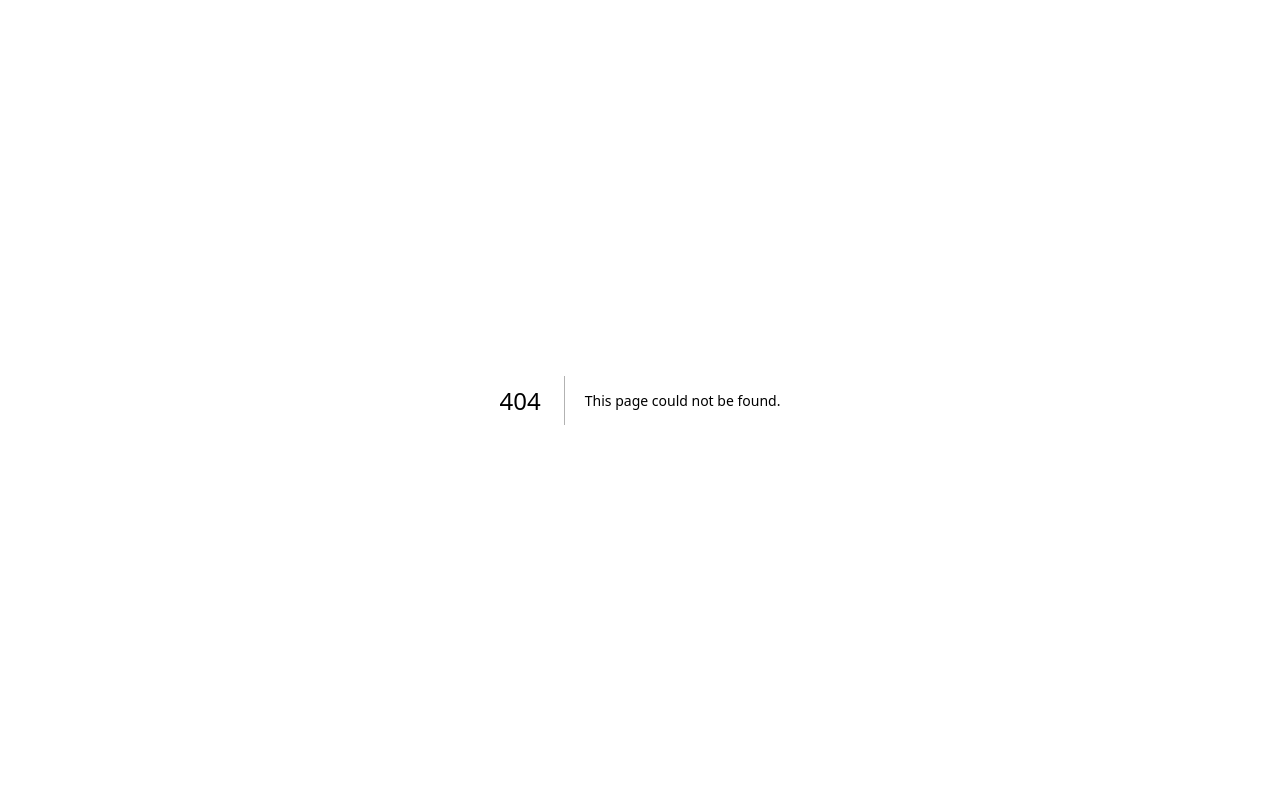
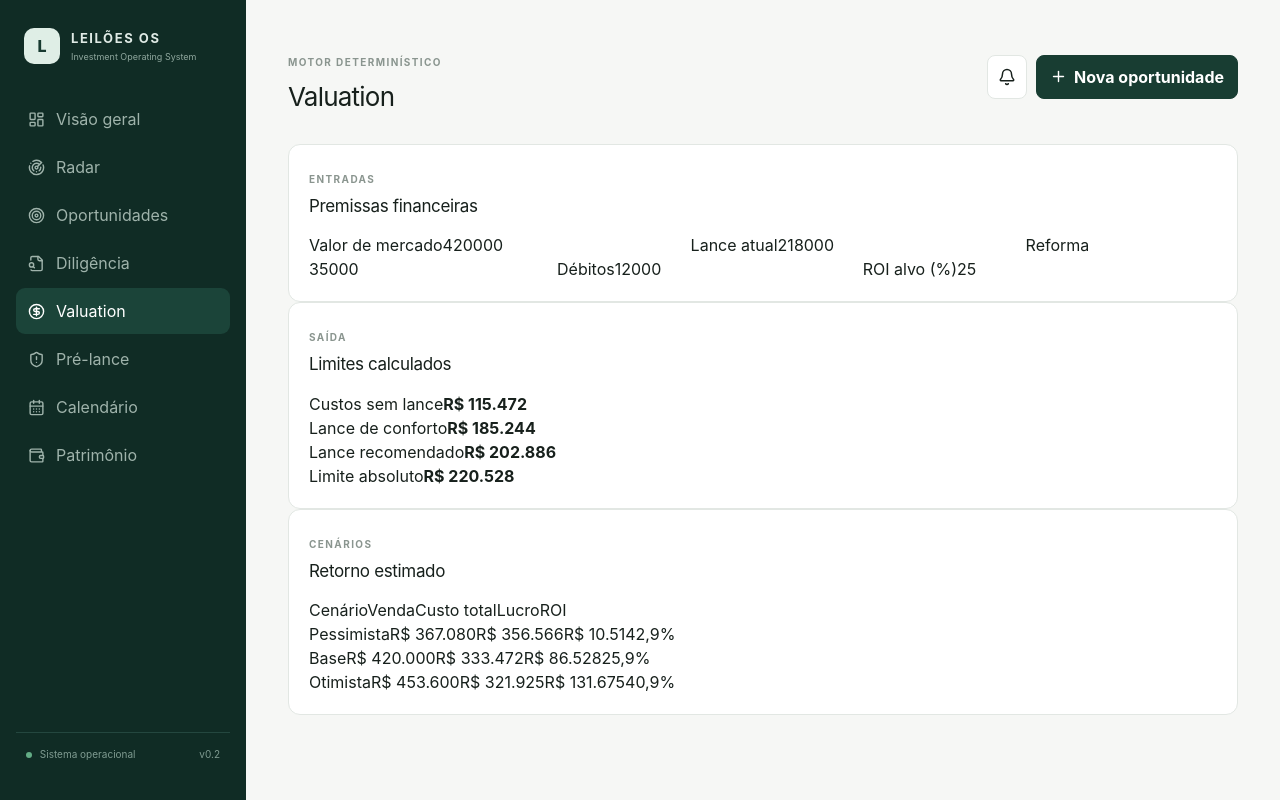
Before and after one commit to agendanutrijulianamoreira-droid/Leiloes, a Next.js app: page /valuation in a window 1280 px wide. Before the commit this address had no page. Built offline with nearby package versions, Linux system fonts and the light colour scheme.

Commit message:
feat: add interactive valuation calculator

```diff
--- /dev/null
+++ b/app/valuation/page.tsx
@@ -0,0 +1,78 @@
+'use client'
+
+import { useMemo, useState } from 'react'
+import { OSShell } from '@/components/os-shell'
+import { calculateMaxBid, buildScenarioSet } from '@/lib/valuation'
+import { money, percent } from '@/lib/format'
+
+export default function ValuationPage() {
+  const [marketValue, setMarketValue] = useState(420000)
+  const [bid, setBid] = useState(218000)
+  const [renovation, setRenovation] = useState(35000)
+  const [debts, setDebts] = useState(12000)
+  const [targetRoiPct, setTargetRoiPct] = useState(25)
+
+  const result = useMemo(() => calculateMaxBid({
+    marketValue,
+    commissionPct: 5,
+    itbi: marketValue * 0.03,
+    registry: 4500,
+    legal: 8000,
+    debts,
+    renovation,
+    possession: 10000,
+    contingencyPct: 12,
+    targetRoiPct,
+  }), [marketValue, renovation, debts, targetRoiPct])
+
+  const scenarios = useMemo(() => buildScenarioSet({
+    bid,
+    conservativeValue: marketValue * 0.92,
+    baseValue: marketValue,
+    optimisticValue: marketValue * 1.08,
+    baseAdditionalCosts: result.totalCostsExcludingBid,
+  }), [bid, marketValue, result.totalCostsExcludingBid])
+
+  return (
+    <OSShell title="Valuation" eyebrow="MOTOR DETERMINÍSTICO">
+      <div className="calculatorGrid">
+        <section className="panel">
+          <div className="panelHead"><div><span className="eyebrow">ENTRADAS</span><h3>Premissas financeiras</h3></div></div>
+          <div className="formGrid">
+            <label>Valor de mercado<input type="number" value={marketValue} onChange={(e) => setMarketValue(Number(e.target.value))} /></label>
+            <label>Lance atual<input type="number" value={bid} onChange={(e) => setBid(Number(e.target.value))} /></label>
+            <label>Reforma<input type="number" value={renovation} onChange={(e) => setRenovation(Number(e.target.value))} /></label>
+            <label>Débitos<input type="number" value={debts} onChange={(e) => setDebts(Number(e.target.value))} /></label>
+            <label>ROI alvo (%)<input type="number" value={targetRoiPct} onChange={(e) => setTargetRoiPct(Number(e.target.value))} /></label>
+          </div>
+        </section>
+
+        <section className="panel">
+          <div className="panelHead"><div><span className="eyebrow">SAÍDA</span><h3>Limites calculados</h3></div></div>
+          <div className="limitGrid vertical">
+            <div><span>Custos sem lance</span><strong>{money(result.totalCostsExcludingBid)}</strong></div>
+            <div><span>Lance de conforto</span><strong>{money(result.comfortBid)}</strong></div>
+            <div><span>Lance recomendado</span><strong>{money(result.maxBidRecommended)}</strong></div>
+            <div><span>Limite absoluto</span><strong>{money(result.maxBidAbsolute)}</strong></div>
+          </div>
+        </section>
+      </div>
+
+      <section className="panel">
+        <div className="panelHead"><div><span className="eyebrow">CENÁRIOS</span><h3>Retorno estimado</h3></div></div>
+        <div className="scenarioTable">
+          <div className="scenarioHead"><span>Cenário</span><span>Venda</span><span>Custo total</span><span>Lucro</span><span>ROI</span></div>
+          {scenarios.map((scenario) => (
+            <div key={scenario.scenario}>
+              <span>{scenario.scenario === 'pessimistic' ? 'Pessimista' : scenario.scenario === 'base' ? 'Base' : 'Otimista'}</span>
+              <span>{money(scenario.exitValue)}</span>
+              <span>{money(scenario.totalCost)}</span>
+              <span>{money(scenario.profit)}</span>
+              <span>{percent(scenario.roiPct)}</span>
+            </div>
+          ))}
+        </div>
+      </section>
+    </OSShell>
+  )
+}
```
